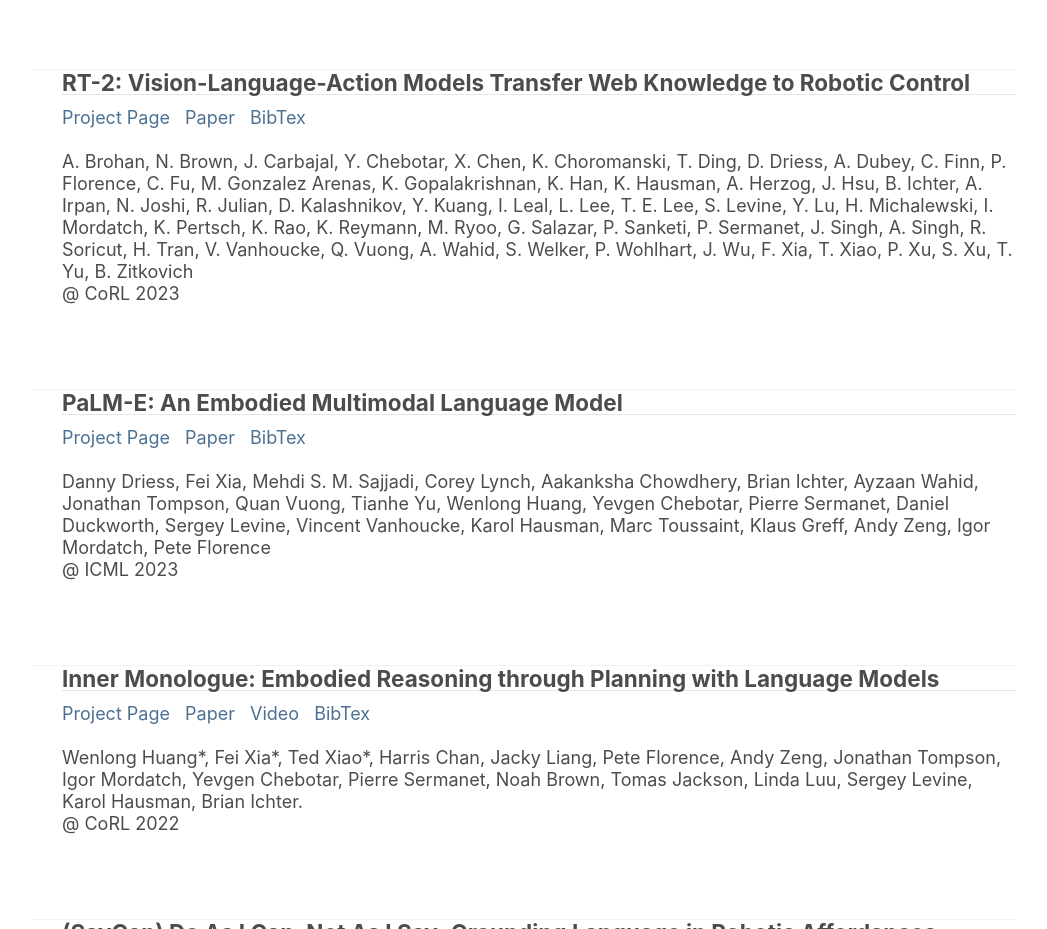
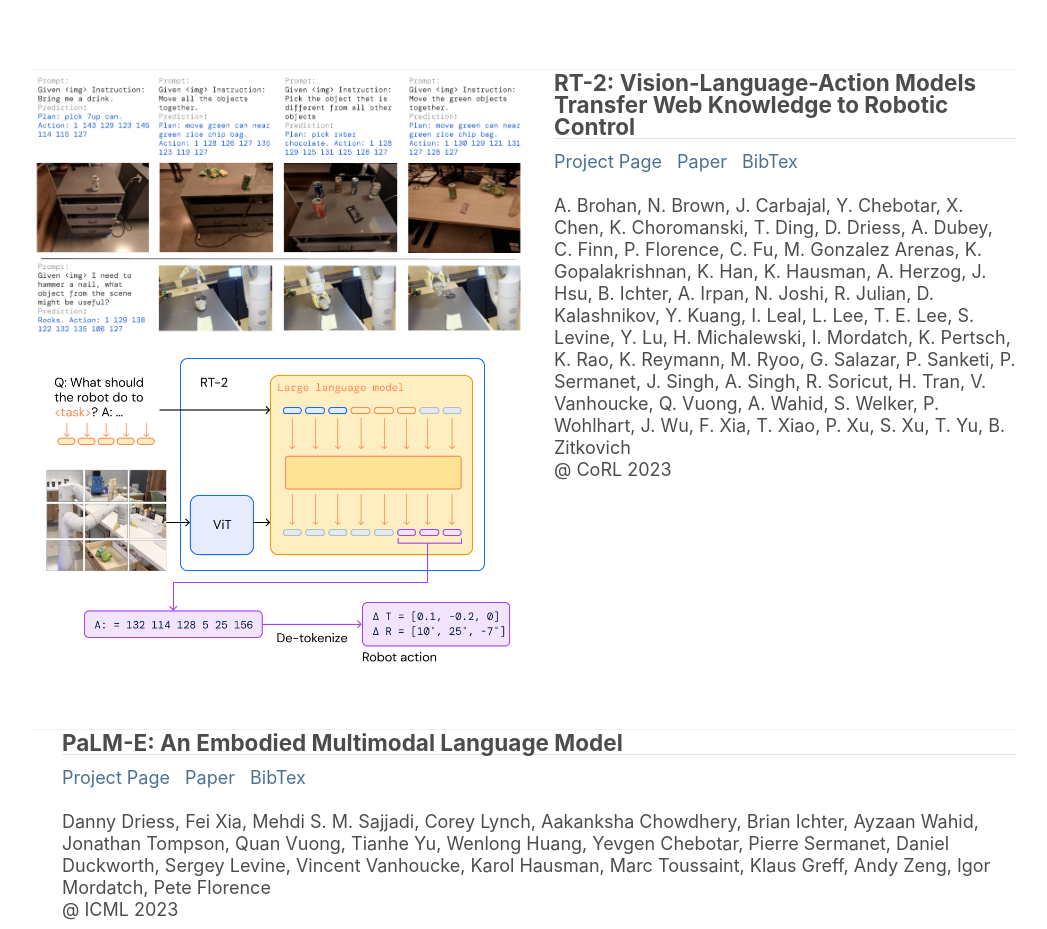
Before and after one commit to sermanet/sermanet.github.io, a website: page index.html in a window 1280 px wide. Shown: the part 2084-3013 px from the top of the page, without its empty margins (116-1163 px from the left). Drawn offline with nearby package versions, Linux system fonts and the light colour scheme.

Commit message:
Update index.html

```diff
--- a/index.html
+++ b/index.html
@@ -136,6 +136,10 @@
   </tr>
   <!-- 2-column project block -->
   <tr>
+    <td class="project-fig"><div class="figure">
+      <img class='project-img' src='assets/rt2/RT2_CoT5.png'>
+      <img class='project-img' src='assets/rt2/RT2_fig2.png'>
+    </div></td>
     <td class="project-cell" colspan="2">
       <div class="project-title" id="rt2">RT-2: Vision-Language-Action Models Transfer Web Knowledge to Robotic Control</div>
       <dt-byline><div class="byline">
```
